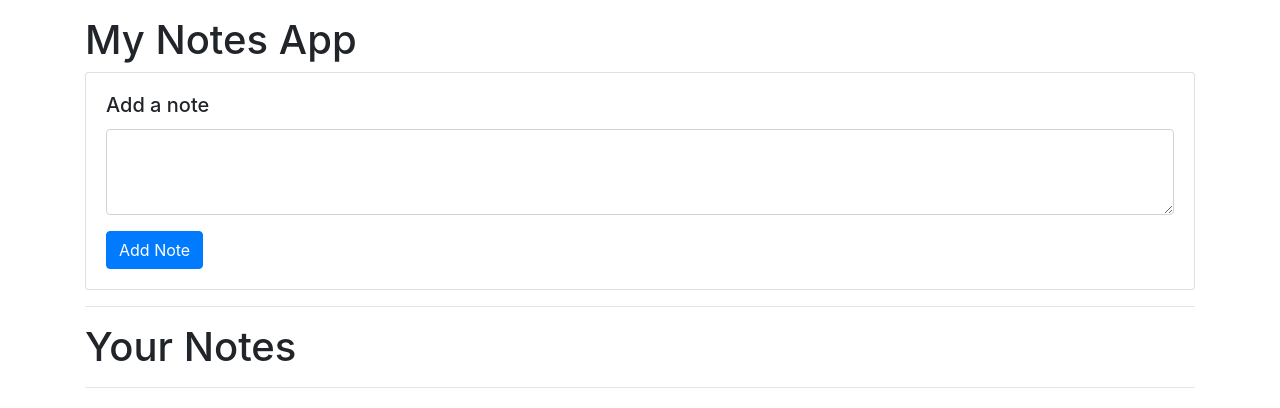
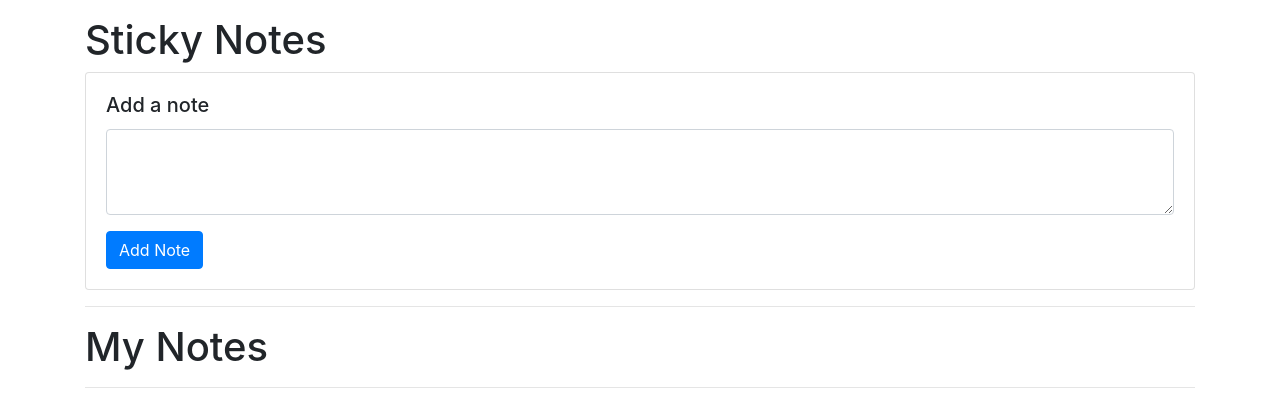
Before and after one commit to Jeevan1310/jssticknotebook, a plain HTML site: page index.html in a window 1280 px wide. Drawn offline with nearby package versions, Linux system fonts and the light colour scheme.

```diff
--- a/index.html
+++ b/index.html
@@ -10,7 +10,7 @@ integrity="sha384-ggOyR0iXCbMQv3Xipma34MD+dH/1fQ784/j6cY/iJTQUOhcWr7x9JvoRxT2MZw
 </head>
 <body>
     <div class="container my-3">
-        <h1>My Notes App</h1>
+        <h1>Sticky Notes</h1>
         <div class="card">
             <div class="card-body">
                 <h5 class="card-title">Add a note</h5>
@@ -21,7 +21,7 @@ integrity="sha384-ggOyR0iXCbMQv3Xipma34MD+dH/1fQ784/j6cY/iJTQUOhcWr7x9JvoRxT2MZw
             </div>
         </div>
         <hr>
-        <h1>Your Notes</h1>
+        <h1>My Notes</h1>
         <hr>
         <div id="notes" class="row container-fluid"> </div>
     </div>
--- a/script.js
+++ b/script.js
@@ -7,9 +7,10 @@ addBtn.addEventListener("click", function(e) {
   let notes = localStorage.getItem("notes");
   if (notes == null) {
     notesObj = [];
-  } else {
+    }
+  else {
     notesObj = JSON.parse(notes);
-  }
+    }
   notesObj.push(addTxt.value);
   localStorage.setItem("notes", JSON.stringify(notesObj));
   addTxt.value = "";
```
Also changed, not shown: requirements.txt (added), 1 other file.
